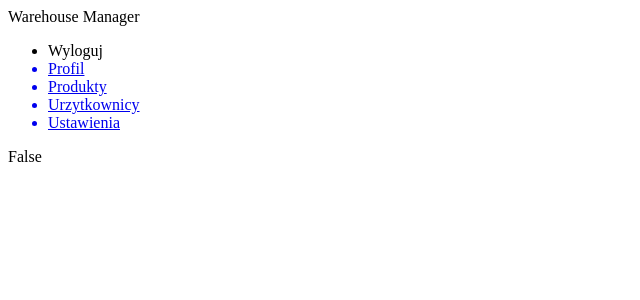
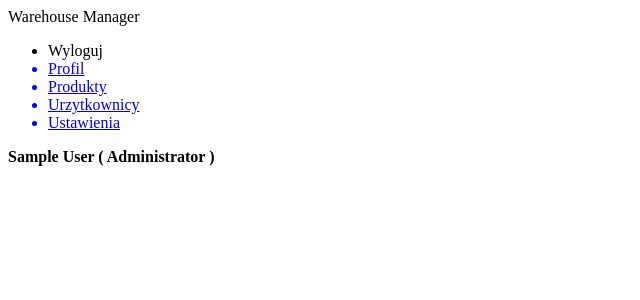
Before and after one commit to wujto/warehouse_manager, a Django app: page /profile in a window 1280 px wide. Shown: the top 300 px of the page, without its empty margins (0-640 px from the left). Run offline with Django 4.2, Linux system fonts and the light colour scheme; the visitor is signed in with stand-in values (Sample User, id 1); data that the repository does not hold is empty.

Commit message:
add some logic in template

```diff
--- a/warehouse_manager/warehouse_manager_browser_app/templates/base.html
+++ b/warehouse_manager/warehouse_manager_browser_app/templates/base.html
@@ -13,17 +13,50 @@
     <div id='body_header'>{% block 'body_header' %} Warehouse Manager {% endblock %}</div>
     <div id='nav'>
         <ul>
-            <a><li>Wyloguj</li></a>
-            <a href = "{% url 'profile' %}"><li>Profil</li></a>
-            <a href = "{% url 'product_list' %}"><li>Produkty</li></a>
-            <a href = "{% url 'user_list' %}"><li>Urzytkownicy</li></a>
-            <a href = "{{ request.user.get_edit_url }}"><li>Ustawienia</li></a>
+            {% if not user.is_authenticated %}
+                <a><li>Zaloguj</li></a>
+            {% else %}
+                <a><li>Wyloguj</li></a>
+                <a href = "{% url 'profile' %}"><li>Profil</li></a>
+                <a href = "{% url 'product_list' %}"><li>Produkty</li></a>
+                <a href = "{% url 'user_list' %}"><li>Urzytkownicy</li></a>
+                {% if user.is_manager %}
+                    <a href = "{% url 'localization_list' %}"><li>Localization</li></a>
+                    <a href = "{% url 'category_list' %}"><li>Category</li></a>
+                {% endif %}
+                <a href = "{{ user.get_edit_url }}"><li>Ustawienia</li></a>
+            {% endif %}
         </ul>
+
+        {% block 'content' %}
+        <b>
+        {% if user.is_authenticated %}
+            {{user.first_name}} {{user.last_name}}
+            ({% if user.is_admin%}
+                Administrator
+            {% elif user.is_manager %}
+                Kierownik
+            {% else %}
+                Pracownik
+            {% endif %})
+        {% else %}
+            Nie zalogowany urzytkownik
+        {% endif%}
+        </b>
     </div>
-    {{request.user.is_manager}}
 
     <div id='content'>
-        {% block 'content' %}{% endblock %}
+        <ul>
+            {% for product in user.products.values %}
+            <a href = "{% url 'product_detail' product.id %}"><li>
+                {{product.name}}<br>
+                {{product.description}}<br>
+            </li></a>
+            <a href = "">Przenieś</a>
+            {% endfor %}
+
+            {% endblock %}
+        </ul>
     </div>
 
     <div id='right_panel'>{% block 'right_panel' %}{% endblock %}</div>
--- a/warehouse_manager/warehouse_manager_browser_app/templates/list.html
+++ b/warehouse_manager/warehouse_manager_browser_app/templates/list.html
@@ -2,13 +2,13 @@
 
 
 {% block 'content' %}
-    {% if requset.user.is_manager %}
+    {% if user.is_manager %}
         <a href= "{{ object_list.first.get_create_url }}" class='link-btn'>New</a>
     {% endif %}
     <ul>
         {% for product in object_list %}
             <a href = "{{ product.get_absolute_url }}"><li>{{ product }}</li></a>
-            {% if requset.user.is_manager is True %}<a href= "{{ product.get_delete_url }}">X</a>{% endif %}
+            {% if user.is_manager is True %}<a href= "{{ product.get_delete_url }}">X</a>{% endif %}
         {% empty %}
             <li>No products yet.</li>
         {% endfor %}
--- a/warehouse_manager/warehouse_manager_browser_app/templates/product_detail.html
+++ b/warehouse_manager/warehouse_manager_browser_app/templates/product_detail.html
@@ -3,7 +3,7 @@
 {% block 'title'%} {{ object.name }} {% endblock %}
 
 {% block 'content' %}
-    <a href = "{{ object.get_edit_url }}">Edit</a><br>
+    <a href = "{{ object.get_edit_url }}">Edit</a> {% if object.product_user.id == user.id %}<a href = "">Przenieś</a>{% endif %}<br>
     <b>ID number:</b> {{ object.id_number }}   <b>Name:</b> {{object.name}}<br>
     <b>Category:</b> {{object.category}}   <b>Loalization:</b> {{object.localization}}<br>
     <b>User:</b> {{object.product_user}}   <b>Set name:</b> {{objct.product_set}}<br>
--- a/warehouse_manager/warehouse_manager_browser_app/templates/user_detail.html
+++ b/warehouse_manager/warehouse_manager_browser_app/templates/user_detail.html
@@ -3,7 +3,9 @@
 {% block 'title'%} {{ object }} {% endblock %}
 
 {% block 'content' %}
-    <a href = "{{ object.get_edit_url }}">Edit</a><br>
+    {% if object.id == user.id %}
+        <a href = "{{ object.get_edit_url }}">Edit</a><br>
+    {% endif %}
     <b>Email:</b> {{ object.email }}   <b>Phone number:</b> {{object.phone_number}}<br>
     <b>First name:</b> {{object.first_name }} <b>Last name:</b> {{object.last_name }}<br>
     <b>Localization:</b><br> {{object.localization}}<br>
```
